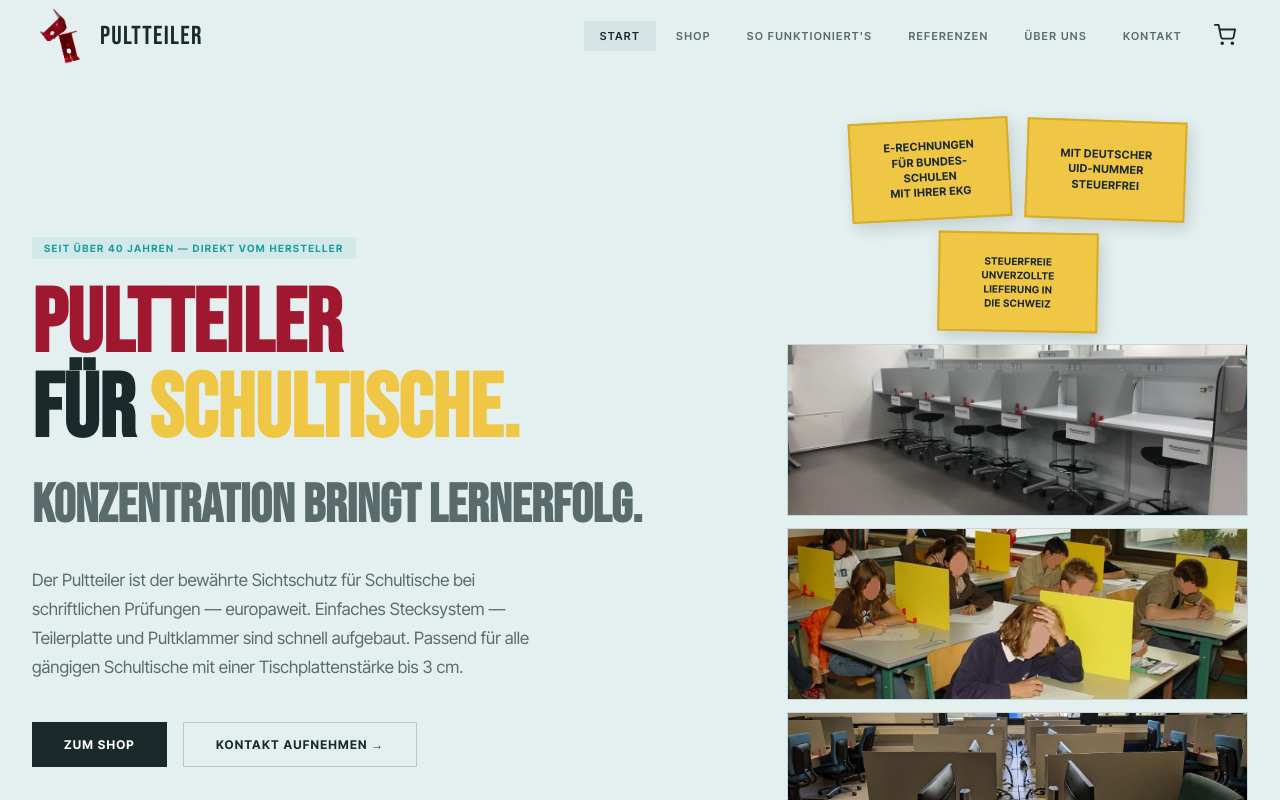
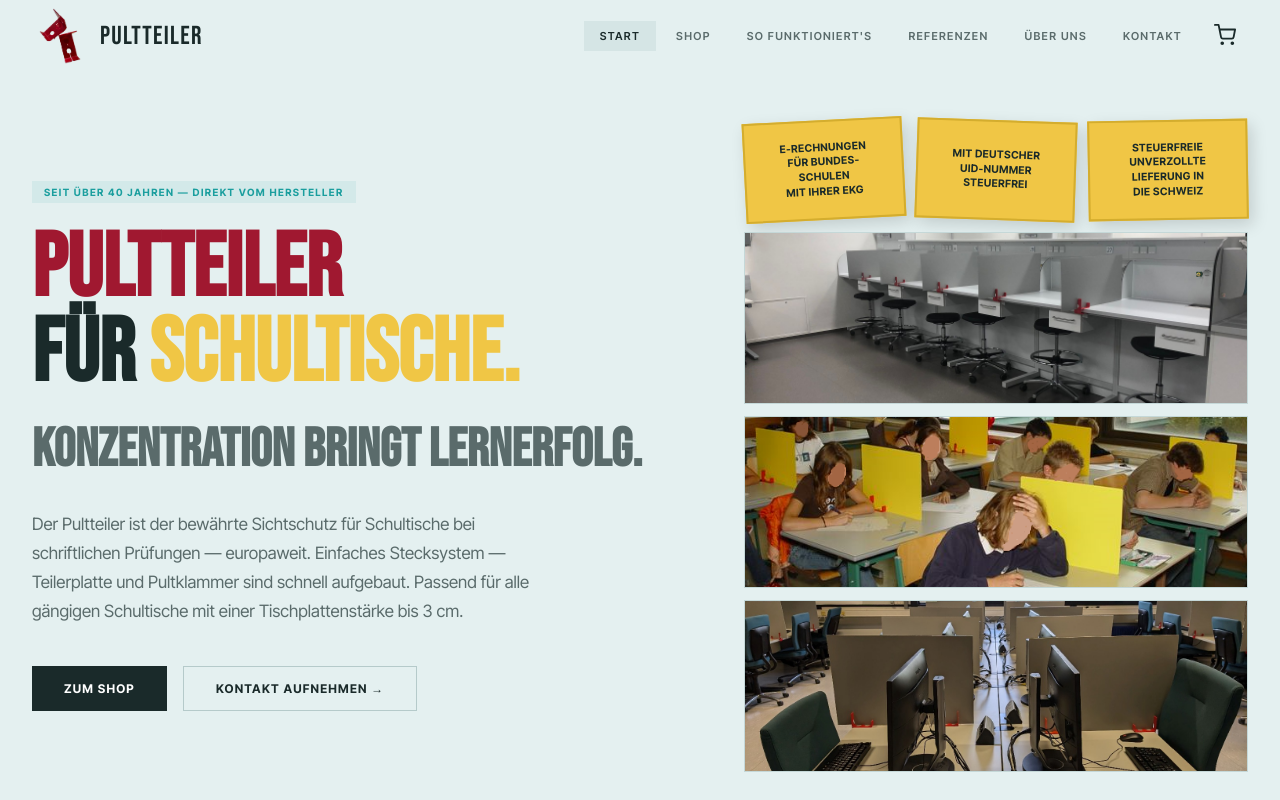
Before and after one commit to PultteilerBlaschegg/pultteiler-website, a React (Vite) app in the folder pultteiler-website/: page / in a window 1280 px wide. Shown: the top 800 px of the page. Built offline with nearby package versions, Linux system fonts and the light colour scheme.

Commit message:
Update App.jsx

```diff
--- a/pultteiler-website/src/App.jsx
+++ b/pultteiler-website/src/App.jsx
@@ -434,17 +434,15 @@
               <Reveal delay={0.3}><div style={{ display: "flex", gap: 16, flexWrap: "wrap" }}><Btn onClick={() => go("produkte")}>ZUM SHOP</Btn><Btn onClick={() => go("kontakt")} variant="secondary">KONTAKT AUFNEHMEN →</Btn></div></Reveal>
             </div>
             <div style={{ display: "flex", flexDirection: "column", gap: 12 }}>
-              <Reveal delay={0.1}><div style={{ display: "flex", gap: 16, justifyContent: "center" }}>
-                <div style={{ width: 160, height: 100, background: "#F0C645", display: "flex", alignItems: "center", justifyContent: "center", textAlign: "center", padding: 12, cursor: "default", boxShadow: "4px 6px 16px rgba(0,0,0,0.15)", transform: "rotate(-3deg)", border: "2px solid #D4AD2E" }}>
-                  <span style={{ fontFamily: "'Inter Tight', sans-serif", fontSize: 11, fontWeight: 700, color: C.dark, lineHeight: 1.4, letterSpacing: "0.04em" }}>E-RECHNUNGEN<br/>FÜR BUNDES-<br/>SCHULEN<br/>MIT IHRER EKG</span>
+              <Reveal delay={0.1}><div style={{ display: "flex", gap: 12, justifyContent: "center" }}>
+                <div style={{ width: 160, height: 100, background: "#F0C645", display: "flex", alignItems: "center", justifyContent: "center", textAlign: "center", padding: 10, cursor: "default", boxShadow: "4px 6px 16px rgba(0,0,0,0.15)", transform: "rotate(-3deg)", border: "2px solid #D4AD2E" }}>
+                  <span style={{ fontFamily: "'Inter Tight', sans-serif", fontSize: 10.5, fontWeight: 700, color: C.dark, lineHeight: 1.4, letterSpacing: "0.04em" }}>E-RECHNUNGEN<br/>FÜR BUNDES-<br/>SCHULEN<br/>MIT IHRER EKG</span>
                 </div>
-                <div style={{ width: 160, height: 100, background: "#F0C645", display: "flex", alignItems: "center", justifyContent: "center", textAlign: "center", padding: 12, cursor: "default", boxShadow: "4px 6px 16px rgba(0,0,0,0.15)", transform: "rotate(2deg)", border: "2px solid #D4AD2E" }}>
-                  <span style={{ fontFamily: "'Inter Tight', sans-serif", fontSize: 11, fontWeight: 700, color: C.dark, lineHeight: 1.4, letterSpacing: "0.04em" }}>MIT DEUTSCHER<br/>UID-NUMMER<br/>STEUERFREI</span>
+                <div style={{ width: 160, height: 100, background: "#F0C645", display: "flex", alignItems: "center", justifyContent: "center", textAlign: "center", padding: 10, cursor: "default", boxShadow: "4px 6px 16px rgba(0,0,0,0.15)", transform: "rotate(2deg)", border: "2px solid #D4AD2E" }}>
+                  <span style={{ fontFamily: "'Inter Tight', sans-serif", fontSize: 10.5, fontWeight: 700, color: C.dark, lineHeight: 1.4, letterSpacing: "0.04em" }}>MIT DEUTSCHER<br/>UID-NUMMER<br/>STEUERFREI</span>
                 </div>
-              </div></Reveal>
-              <Reveal delay={0.12}><div style={{ display: "flex", justifyContent: "center" }}>
-                <div style={{ width: 160, height: 100, background: "#F0C645", display: "flex", alignItems: "center", justifyContent: "center", textAlign: "center", padding: 12, cursor: "default", boxShadow: "4px 6px 16px rgba(0,0,0,0.15)", transform: "rotate(1deg)", border: "2px solid #D4AD2E" }}>
-                  <span style={{ fontFamily: "'Inter Tight', sans-serif", fontSize: 10, fontWeight: 700, color: C.dark, lineHeight: 1.4, letterSpacing: "0.04em" }}>STEUERFREIE<br/>UNVERZOLLTE<br/>LIEFERUNG IN<br/>DIE SCHWEIZ</span>
+                <div style={{ width: 160, height: 100, background: "#F0C645", display: "flex", alignItems: "center", justifyContent: "center", textAlign: "center", padding: 10, cursor: "default", boxShadow: "4px 6px 16px rgba(0,0,0,0.15)", transform: "rotate(-1deg)", border: "2px solid #D4AD2E" }}>
+                  <span style={{ fontFamily: "'Inter Tight', sans-serif", fontSize: 10.5, fontWeight: 700, color: C.dark, lineHeight: 1.4, letterSpacing: "0.04em" }}>STEUERFREIE<br/>UNVERZOLLTE<br/>LIEFERUNG IN<br/>DIE SCHWEIZ</span>
                 </div>
               </div></Reveal>
               <Reveal delay={0.15}><div style={{ overflow: "hidden", border: `1px solid ${C.border}`, background: C.bgCard }}><img src="/images/meduni-innsbruck_2.jpeg" alt="Meduni Innsbruck Labor" style={{ width: "100%", height: 170, objectFit: "cover", display: "block" }}/></div></Reveal>
```
